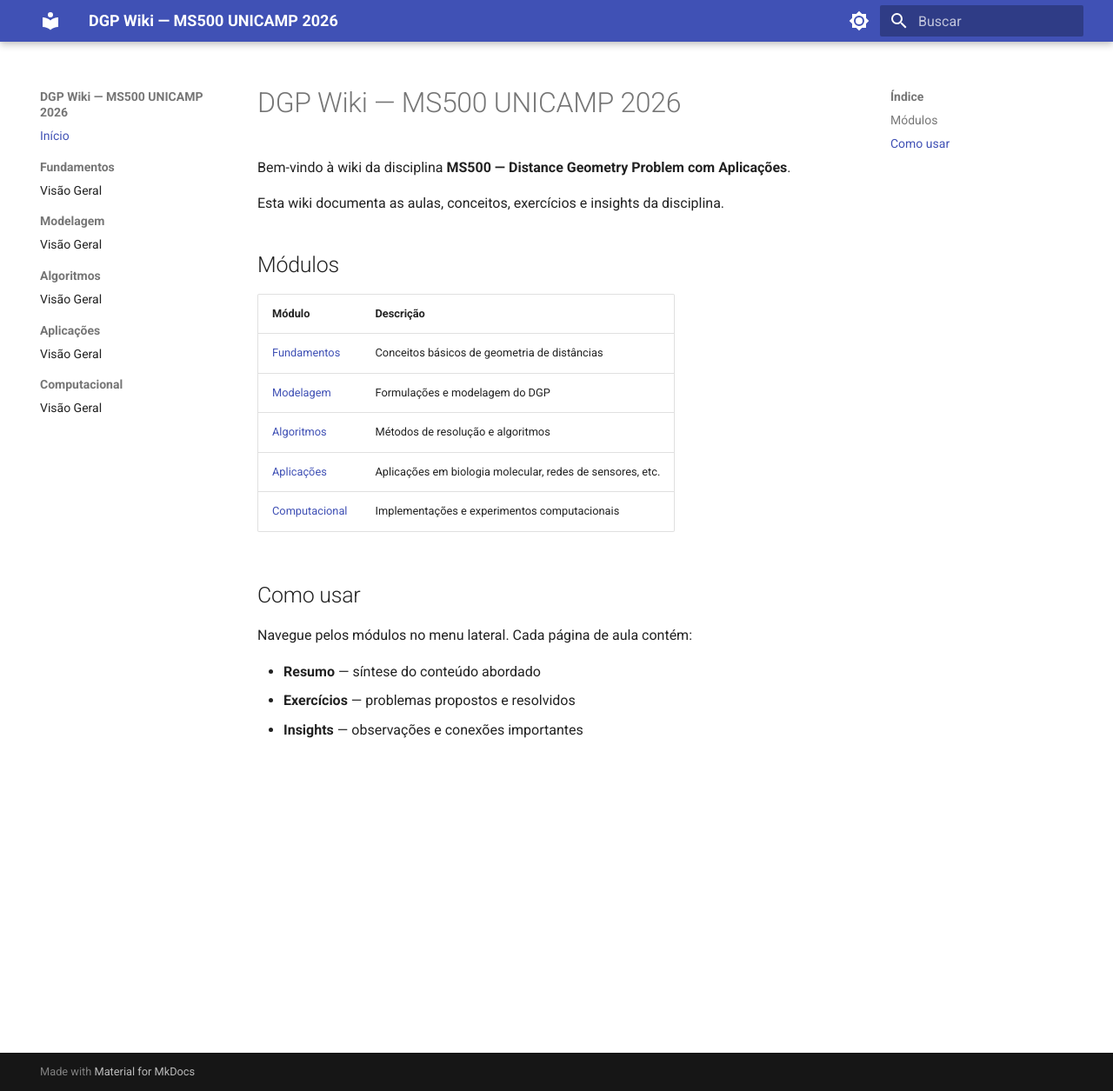
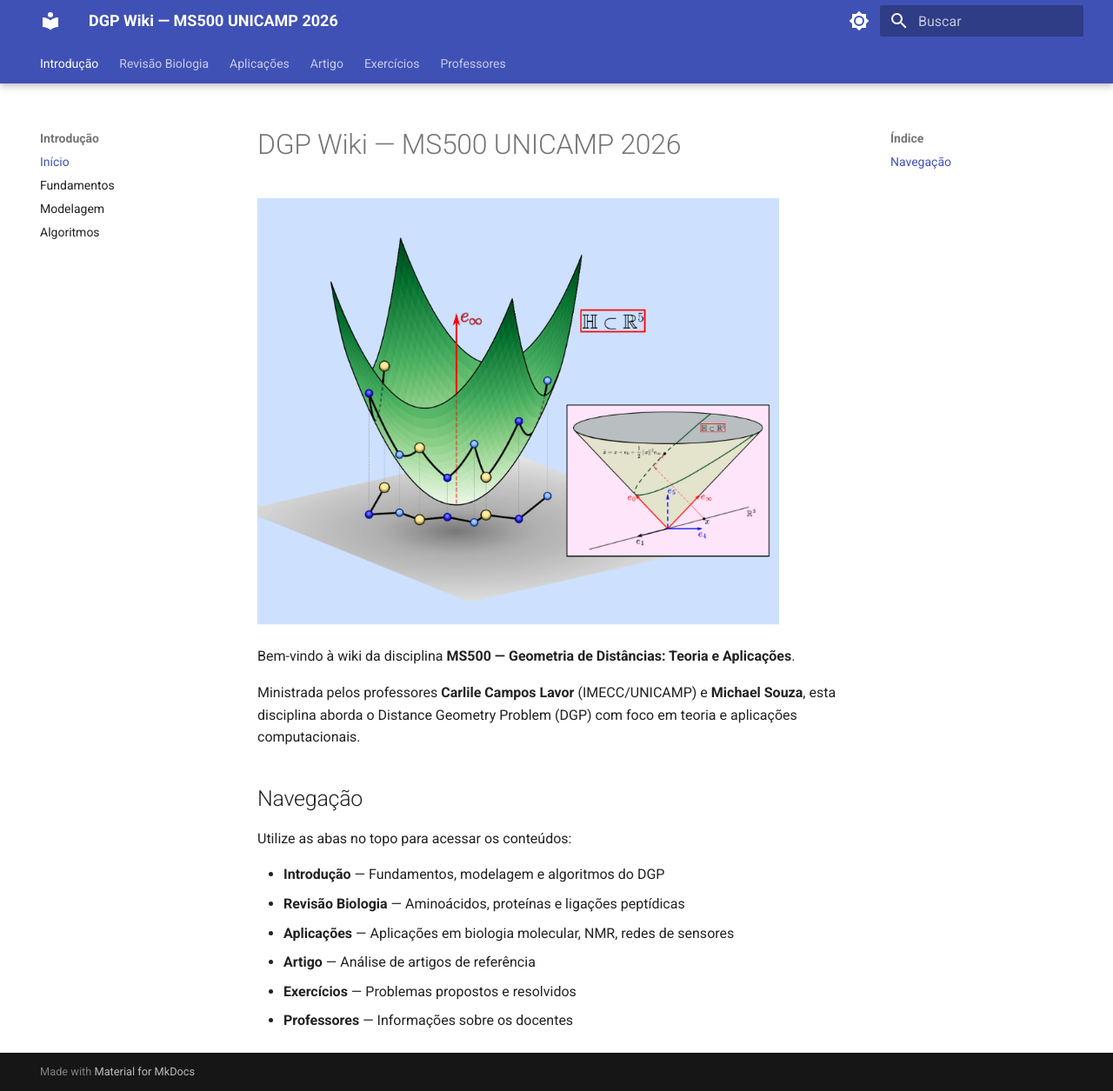
Before and after one commit to medeirosdev/DGP_MS500_UNICAMP_2026, an MkDocs documentation site: the page built from docs/index.md, in a window 1280 px wide and 1255 px high. Shown: the whole window at 87% size. Built offline with MkDocs 1.6.1 and Material for MkDocs 9.7.7, drawn with Linux system fonts in a browser that asks for light colours.

Commit message:
Add biology review, article reference, professors tab, and cover image
- Reorganize nav with top tabs: Intro, Biology Review, Applications, Article, Exercises, Professors
- Add biology review: amino acids, peptide bonds, proteins, protein folding problem
- Add Neumaier (1997) article summary in Article tab
- Add professors pages (Carlile Lavor, Michael Souza)
- Add wallwiki.png as cover image on home page
- Include slides-1.pdf

Co-Authored-By: Claude Opus 4.6 <noreply@anthropic.com>

```diff
--- a/docs/index.md
+++ b/docs/index.md
@@ -1,23 +1,18 @@
 # DGP Wiki — MS500 UNICAMP 2026
 
-Bem-vindo à wiki da disciplina **MS500 — Distance Geometry Problem com Aplicações**.
+![Geometria de Distâncias](assets/images/wallwiki.png){ width="600" }
 
-Esta wiki documenta as aulas, conceitos, exercícios e insights da disciplina.
+Bem-vindo à wiki da disciplina **MS500 — Geometria de Distâncias: Teoria e Aplicações**.
 
-## Módulos
+Ministrada pelos professores **Carlile Campos Lavor** (IMECC/UNICAMP) e **Michael Souza**, esta disciplina aborda o Distance Geometry Problem (DGP) com foco em teoria e aplicações computacionais.
 
-| Módulo | Descrição |
-|--------|-----------|
-| [Fundamentos](fundamentos/index.md) | Conceitos básicos de geometria de distâncias |
-| [Modelagem](modelagem/index.md) | Formulações e modelagem do DGP |
-| [Algoritmos](algoritmos/index.md) | Métodos de resolução e algoritmos |
-| [Aplicações](aplicacoes/index.md) | Aplicações em biologia molecular, redes de sensores, etc. |
-| [Computacional](computacional/index.md) | Implementações e experimentos computacionais |
+## Navegação
 
-## Como usar
+Utilize as abas no topo para acessar os conteúdos:
 
-Navegue pelos módulos no menu lateral. Cada página de aula contém:
-
-- **Resumo** — síntese do conteúdo abordado
-- **Exercícios** — problemas propostos e resolvidos
-- **Insights** — observações e conexões importantes
+- **Introdução** — Fundamentos, modelagem e algoritmos do DGP
+- **Revisão Biologia** — Aminoácidos, proteínas e ligações peptídicas
+- **Aplicações** — Aplicações em biologia molecular, NMR, redes de sensores
+- **Artigo** — Análise de artigos de referência
+- **Exercícios** — Problemas propostos e resolvidos
+- **Professores** — Informações sobre os docentes
--- a/mkdocs.yml
+++ b/mkdocs.yml
@@ -19,6 +19,8 @@ theme:
         icon: material/brightness-4
         name: Modo claro
   features:
+    - navigation.tabs
+    - navigation.tabs.sticky
     - navigation.sections
     - navigation.expand
     - navigation.top
@@ -27,17 +29,22 @@ theme:
     - content.code.copy
 
 nav:
-  - Início: index.md
-  - Fundamentos:
-    - Visão Geral: fundamentos/index.md
-  - Modelagem:
-    - Visão Geral: modelagem/index.md
-  - Algoritmos:
-    - Visão Geral: algoritmos/index.md
+  - Introdução:
+    - Início: index.md
+    - Fundamentos: introducao/fundamentos.md
+    - Modelagem: introducao/modelagem.md
+    - Algoritmos: introducao/algoritmos.md
+  - Revisão Biologia:
+    - Visão Geral: revisao-biologia/index.md
   - Aplicações:
     - Visão Geral: aplicacoes/index.md
-  - Computacional:
-    - Visão Geral: computacional/index.md
+  - Artigo:
+    - Visão Geral: artigo/index.md
+  - Exercícios:
+    - Visão Geral: exercicios/index.md
+  - Professores:
+    - Carlile Campos Lavor: professores/carlile.md
+    - Michael Souza: professores/michael.md
 
 markdown_extensions:
   - pymdownx.highlight:
```
Also changed, not shown: docs/algoritmos/index.md (deleted, +0 -5 lines), docs/artigo/index.md (added, +37 -0 lines), docs/computacional/index.md (deleted, +0 -5 lines), docs/exercicios/index.md (added, +3 -0 lines), docs/fundamentos/index.md (deleted, +0 -5 lines), docs/introducao/algoritmos.md (added, +3 -0 lines), docs/introducao/fundamentos.md (added, +3 -0 lines), docs/introducao/modelagem.md (added, +3 -0 lines), docs/modelagem/index.md (deleted, +0 -5 lines), docs/professores/carlile.md (added, +7 -0 lines), docs/professores/michael.md (added, +3 -0 lines), docs/revisao-biologia/index.md (added, +99 -0 lines), Images/wallwiki.png (added), docs/assets/images/wallwiki.png (added), 1 other file.
